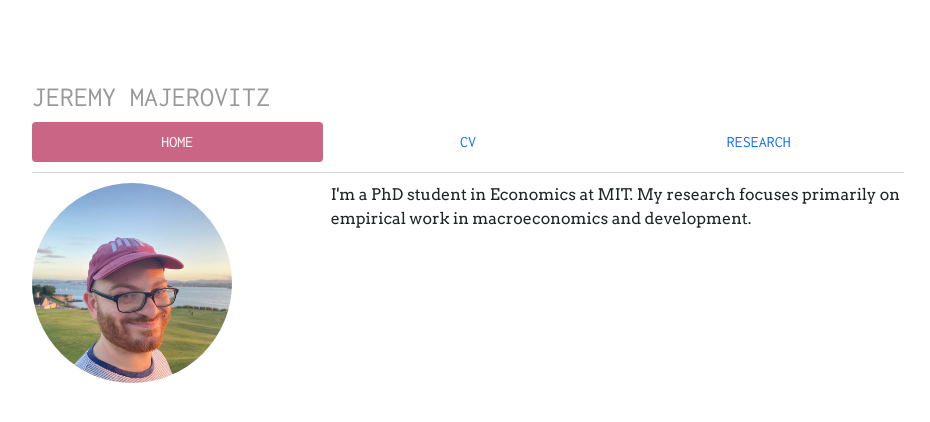
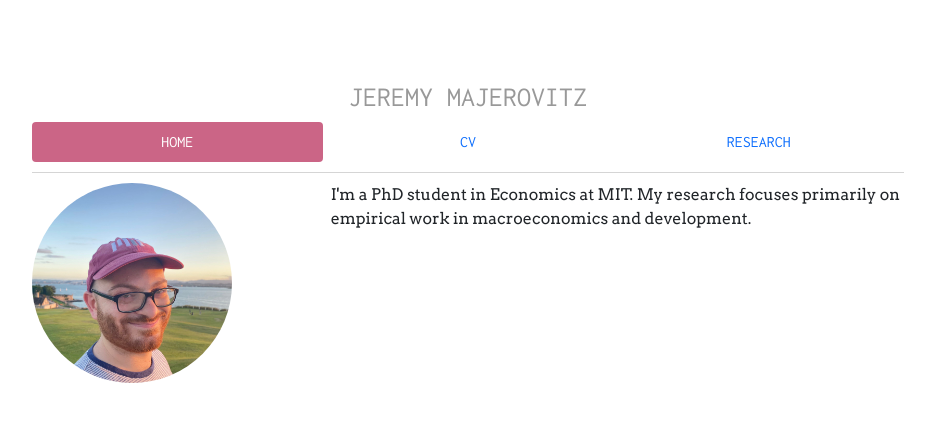
Before and after one commit to jmajic/jmajic.github.io, a Jekyll site: the page built from index.html, in a window 1280 px wide. Shown: the top 422 px of the page, without its empty margins (172-1102 px from the left). Built offline with Jekyll 4.4.1, drawn with Linux system fonts in a browser that asks for light colours.

Commit message:
Try again to center the text

```diff
--- a/_layouts/default.html
+++ b/_layouts/default.html
@@ -14,7 +14,7 @@
 		<body>
 			<div class="container">
 				<div class="page-header">
-					<h3 class="text-muted justify-content-center"><a href="/">JEREMY MAJEROVITZ</a></h3>
+					<h3 class="text-muted text-center"><a href="/">JEREMY MAJEROVITZ</a></h3>
 					<ul class="nav nav-pills <!-- justify-content-center --> nav-justified">
 						<li class="nav-item"><a class="nav-link {{ page.home }}" href="/">HOME</a></li>
 						<li class="nav-item"><a class="nav-link {{ page.cv }}" href="/cv/Majerovitz_CV_April_2019.pdf">CV</a></li>
```
